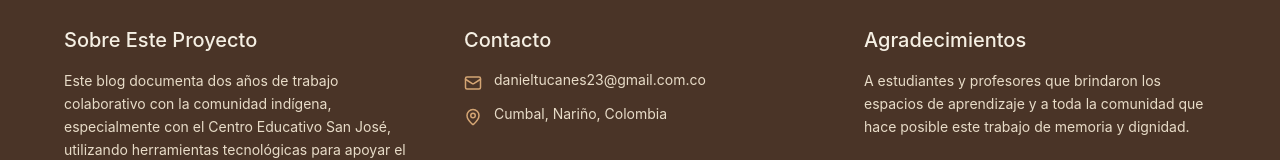
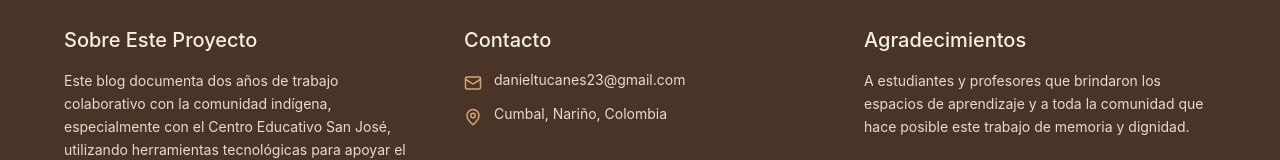
Before and after one commit to danieltucanes/Cumbal, a React (Vite) app: page / in a window 1280 px wide. Shown: the part 10426-10586 px from the top of the page. Built offline with nearby package versions, Linux system fonts and the light colour scheme.

Commit message:
Correción correo electrónico

```diff
--- a/src/app/components/footer.tsx
+++ b/src/app/components/footer.tsx
@@ -44,7 +44,7 @@ export function Footer() {
                 <Mail size={18} style={{ color: "var(--ochre)" }} className="mt-1" />
                 <div>
                   <p className="text-sm" style={{ color: "var(--beige)" }}>
-                    danieltucanes23@gmail.com.co
+                    danieltucanes23@gmail.com
                   </p>
                 </div>
               </div>
```
